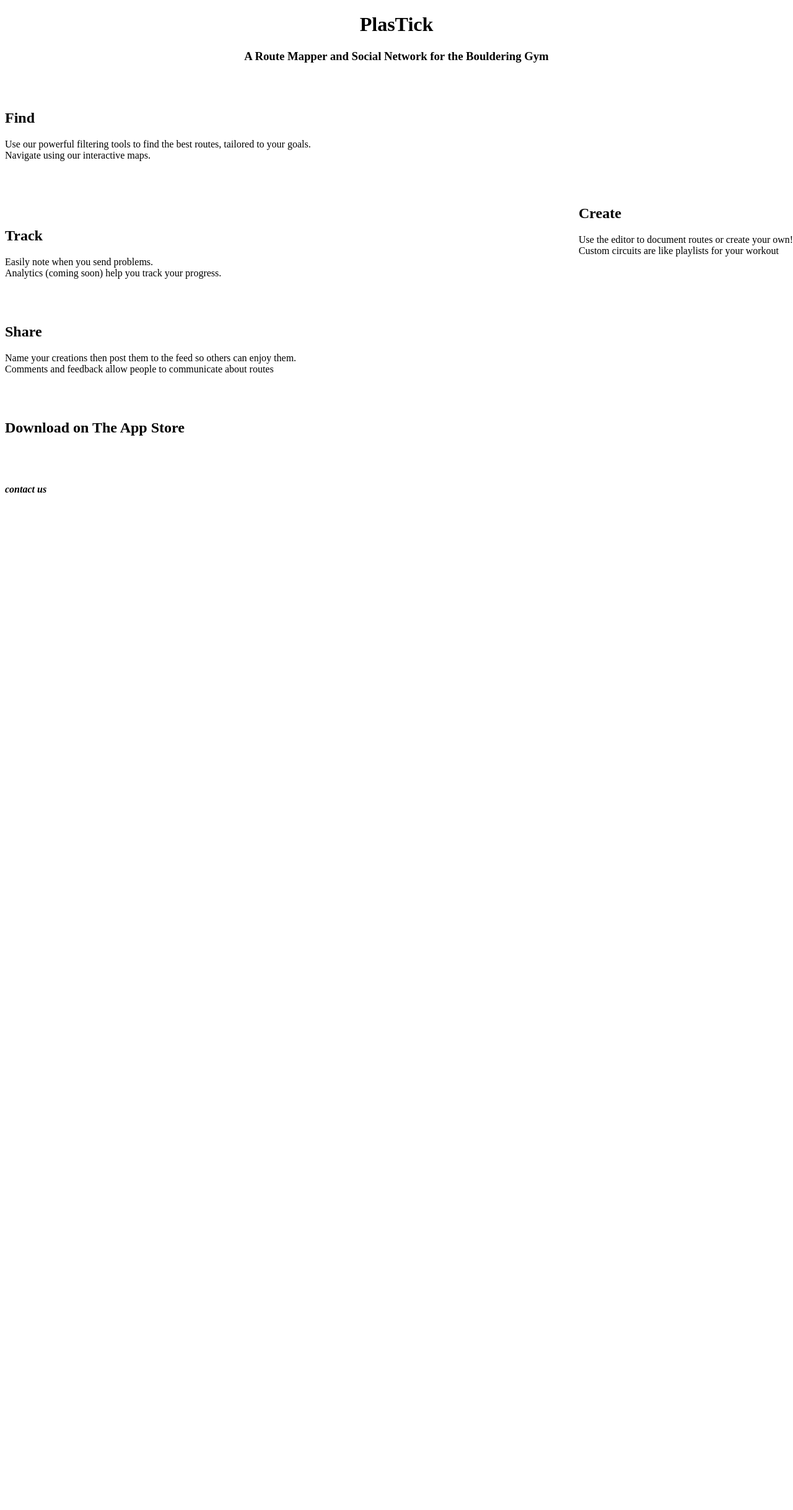
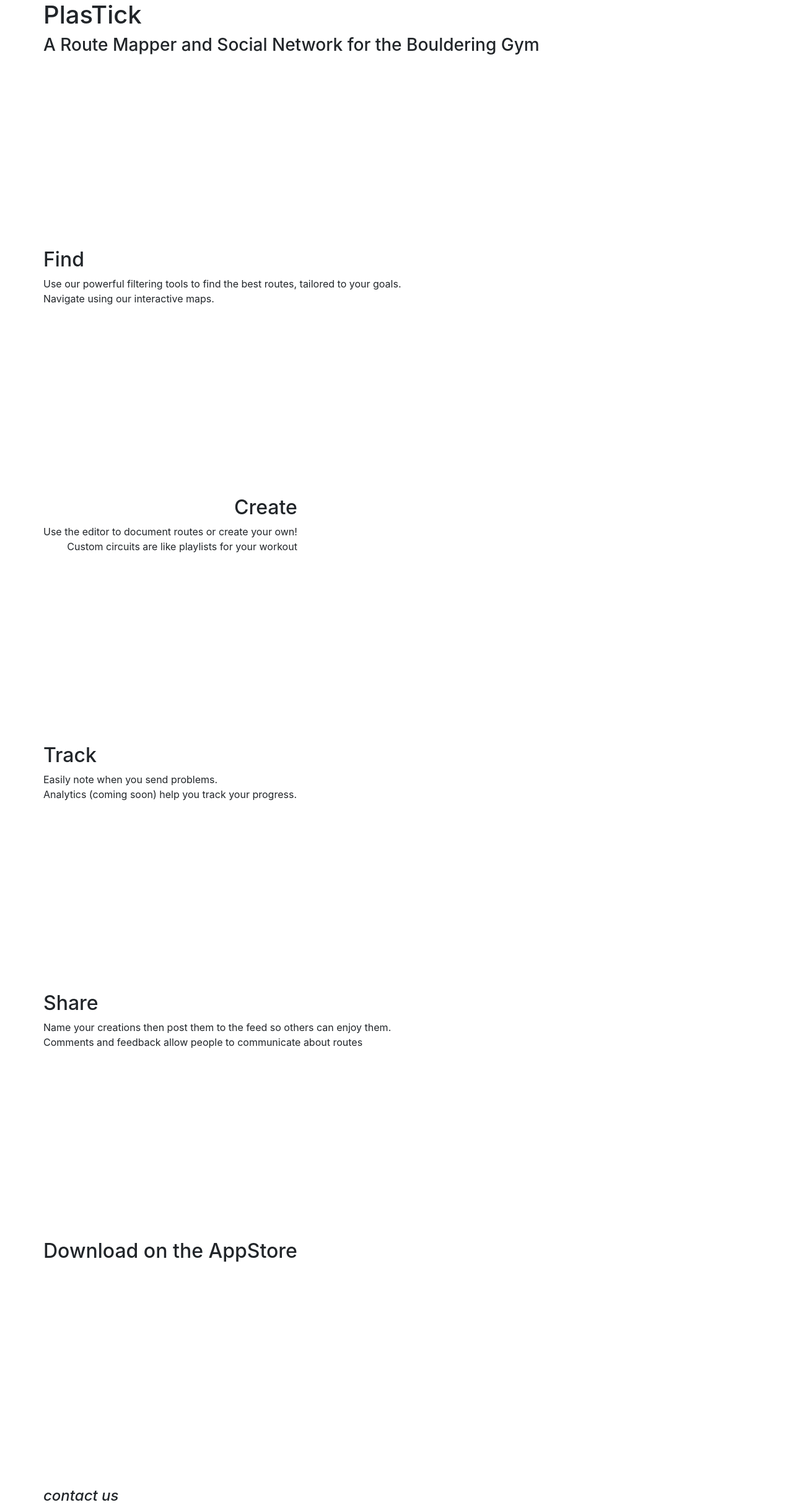
Before and after one commit to d-das/PlasTick, an Angular app: page / in a window 1280 px wide. Shown: the whole page at 62% size. Before the commit the page ends 820 px from the top, so only its background shows below. Built offline with nearby package versions, Linux system fonts and the light colour scheme.

Commit message:
added bootstrap

```diff
--- a/angular.json
+++ b/angular.json
@@ -27,6 +27,7 @@
               "src/assets"
             ],
             "styles": [
+              "node_modules/bootstrap/dist/css/bootstrap.min.css",
               "node_modules/aos/dist/aos.css",
               "src/styles.scss"
             ],
--- a/package.json
+++ b/package.json
@@ -20,6 +20,7 @@
     "@angular/platform-browser-dynamic": "~7.2.0",
     "@angular/router": "~7.2.0",
     "aos": "^2.3.4",
+    "bootstrap": "^4.2.1",
     "core-js": "^2.5.4",
     "rxjs": "~6.3.3",
     "tslib": "^1.9.0",
--- a/src/app/app.component.html
+++ b/src/app/app.component.html
@@ -1,79 +1,86 @@
-<!--The content below is only a placeholder and can be replaced.-->
-<div style="text-align:center">
+<div class="container content">
+  <div class="row">
+    <div class="vh-50">
       <h1>PlasTick</h1>
       <h3>A Route Mapper and Social Network for the Bouldering Gym</h3>
     </div>
-
-<br><br>
-
+  </div>
+  <div class="row">
     <div
       data-aos="flip-right"
       data-aos-easing="ease-out-cubic"
-  data-aos-duration="2000"
-  style="">
+      data-aos-duration="2000">
+      <div class="vh-50">
         <h2>Find</h2>
         <p>
           Use our powerful filtering tools to find the best routes, tailored to your goals.<br>
           Navigate using our interactive maps.<br>
         </p>
       </div>
+    </div>
+  </div>
 
-<br><br>
-
+  <div class="row">
     <div
       data-aos="flip-left"
       data-aos-easing="ease-out-cubic"
-  data-aos-duration="2000"
-  style="
-    position: absolute;
-    right: 0px;">
+      data-aos-duration="2000">
+      <div class="text-right vh-50">
         <h2>Create</h2>
         <p>
           Use the editor to document routes or create your own!<br>
           Custom circuits are like playlists for your workout<br>
         </p>
       </div>
+    </div>
+  </div>
 
-<br><br>
-
+  <div class="row">
     <div
       data-aos="flip-right"
       data-aos-easing="ease-out-cubic"
       data-aos-duration="2000">
+      <div class="left-cont">
         <h2>Track</h2>
         <p>
           Easily note when you send problems.<br>
           Analytics (coming soon) help you track your progress.<br>
         </p>
       </div>
+    </div>
+  </div>
 
-<br><br>
-
+  <div class="row">
     <div
       data-aos="flip-left"
       data-aos-easing="ease-out-cubic"
       data-aos-duration="2000">
+      <div class="right-cont">
         <h2>Share</h2>
         <p>
           Name your creations then post them to the feed so others can enjoy them.<br>
           Comments and feedback allow people to communicate about routes<br>
         </p>
       </div>
+    </div>
+  </div>
 
-<br><br>
-
+  <div class="row">
     <div
       data-aos="flip-right"
       data-aos-easing="ease-out-cubic"
       data-aos-duration="2000">
-  <h2>Download on The App Store</h2>
+      <div class="left-cont">
+        <h2>Download on the AppStore</h2>
+      </div>
+    </div>
   </div>
 
-<br><br>
-
+  <div class="row">
     <div>
       <h4><i>contact us</i></h4>
     </div>
+  </div>
 
 
-<router-outlet></router-outlet>
+</div>
--- a/src/app/app.component.scss
+++ b/src/app/app.component.scss
@@ -0,0 +1,14 @@
+.left-cont{
+	display: inline-block;
+	min-height: 50vh;
+}
+
+.right-cont{
+  display: inline-block;
+	right: auto;
+	min-height: 50vh;
+}
+
+.vh-50{
+	min-height: 50vh;
+}
```
Also changed, not shown: 1 other file (tests, documents, lock files or other folders). Lines whose indentation alone changed are shown as unchanged.
